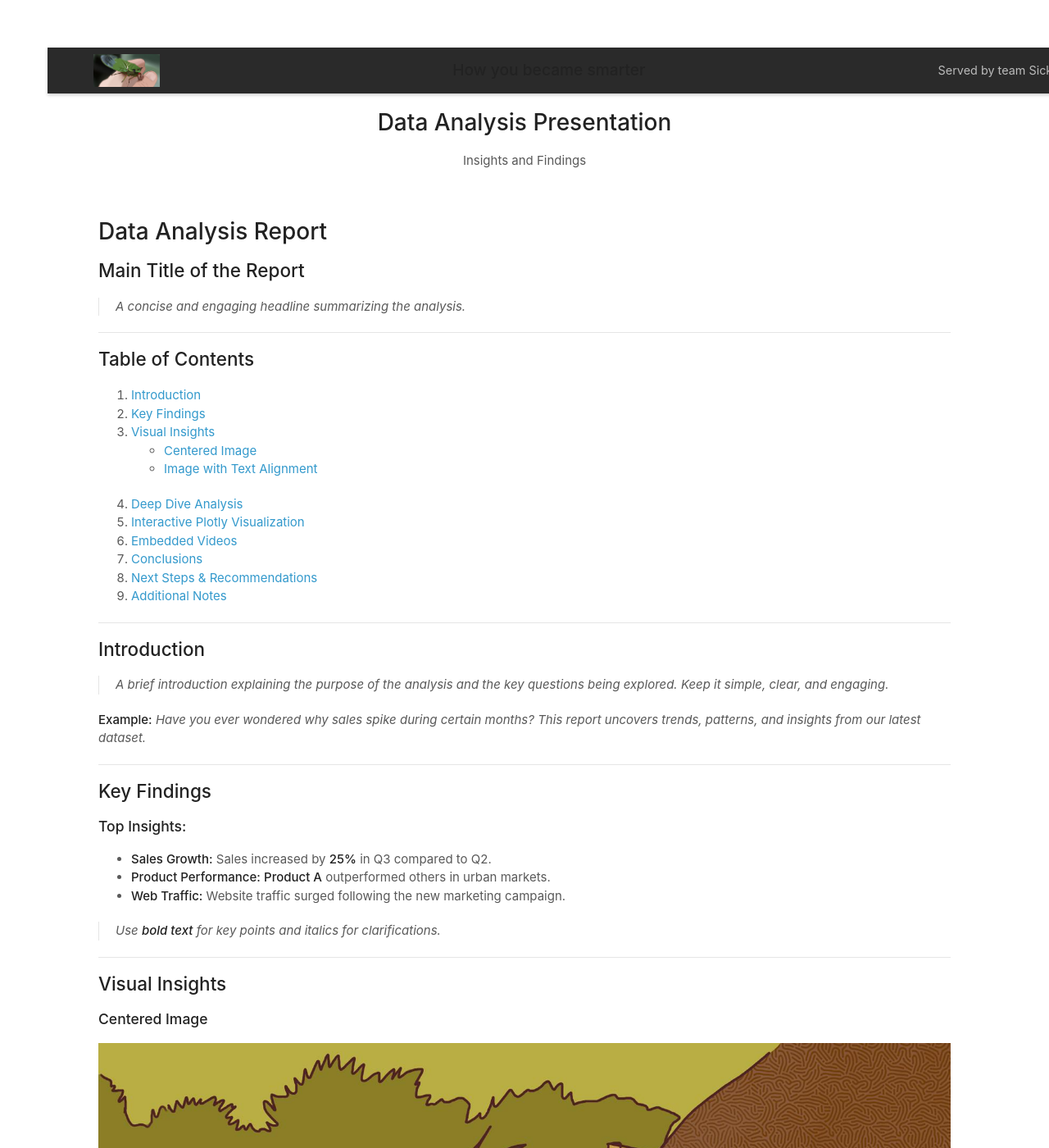
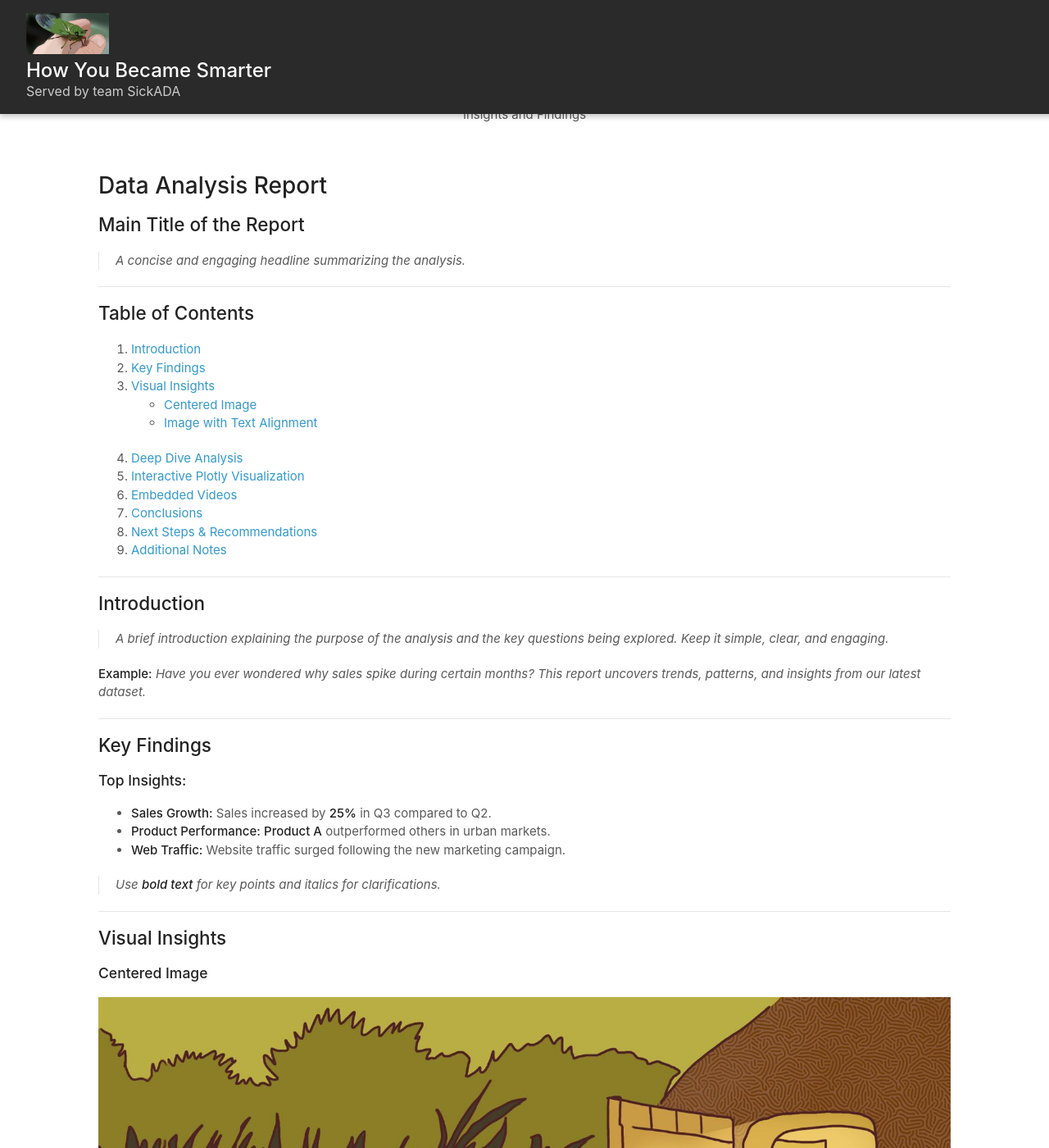
Before and after one commit to FredPili/ADAWebsite, a Jekyll site: the page built from index.md, in a window 1280 px wide and 1400 px high. Shown: the whole window at 82% size. Built offline with Jekyll 4.4.1, drawn with Linux system fonts in a browser that asks for light colours.

Commit message:
update banner

```diff
--- a/_layouts/default.html
+++ b/_layouts/default.html
@@ -13,7 +13,7 @@
     <nav class="sticky-banner">
       <div class="banner-content">
         <img src="assets/profile.jpeg" alt="Logo" class="logo">
-        <h1>How you became smarter</h1>
+        <h1>How You Became Smarter</h1>
         <span>Served by team SickADA</span>
       </div>
     </nav>
--- a/assets/css/styles.css
+++ b/assets/css/styles.css
@@ -198,43 +198,39 @@ footer {
   padding: 20px 0; /* Add some padding */
 }
 
+/* Sticky Banner */
 .sticky-banner {
-  position: sticky;
+  position: fixed;
   top: 0;
-  width: 100vw; /* Force full width */
+  left: 0;
+  width: 100%; /* Full width */
   background-color: #2a2a2a; /* Dark background */
   color: #ffffff; /* White text */
-  display: flex;
-  align-items: center;
-  justify-content: space-between;
-  padding: 0.5rem 1rem;
-  z-index: 1000; /* Ensure it stays on top */
-  box-shadow: 0 2px 4px rgba(0, 0, 0, 0.2); /* Add a subtle shadow */
+  display: flex; /* Flex layout for aligning items */
+  align-items: center; /* Center items vertically */
+  justify-content: space-between; /* Space between items */
+  padding: 1rem 2rem; /* Padding for spacing */
+  z-index: 1000; /* Ensure the banner stays on top */
+  box-shadow: 0px 4px 6px rgba(0, 0, 0, 0.2); /* Optional shadow */
 }
 
-.sticky-banner .banner-content {
-  display: flex;
-  align-items: center;
-  justify-content: space-between;
-  flex: 1;
-  max-width: 1200px; /* Optional: limit content width */
-  margin: 0 auto;
+/* Logo */
+.sticky-banner .logo {
+  height: 50px; /* Adjust as needed */
+  margin-right: 1rem; /* Space between logo and text */
 }
 
-.sticky-banner .logo {
-  height: 40px; /* Adjust logo size */
-  margin-right: 1rem;
-}
-
+/* Banner Text */
 .sticky-banner h1 {
-  font-size: 1.2rem;
-  margin: 0;
+  font-size: 1.5rem; /* Adjust font size */
+  margin: 0; /* Remove margin */
+  color: #ffffff;
 }
 
 .sticky-banner span {
-  font-size: 0.9rem;
-  margin-left: 1rem;
-  color: #bbbbbb; /* Slightly lighter subtitle */
+  font-size: 1rem; /* Subtitle font size */
+  color: #cccccc; /* Lighter color for subtitle */
+  margin-left: auto; /* Push to the right */
 }
 
 @media print, screen and (max-width: 960px) {
```
